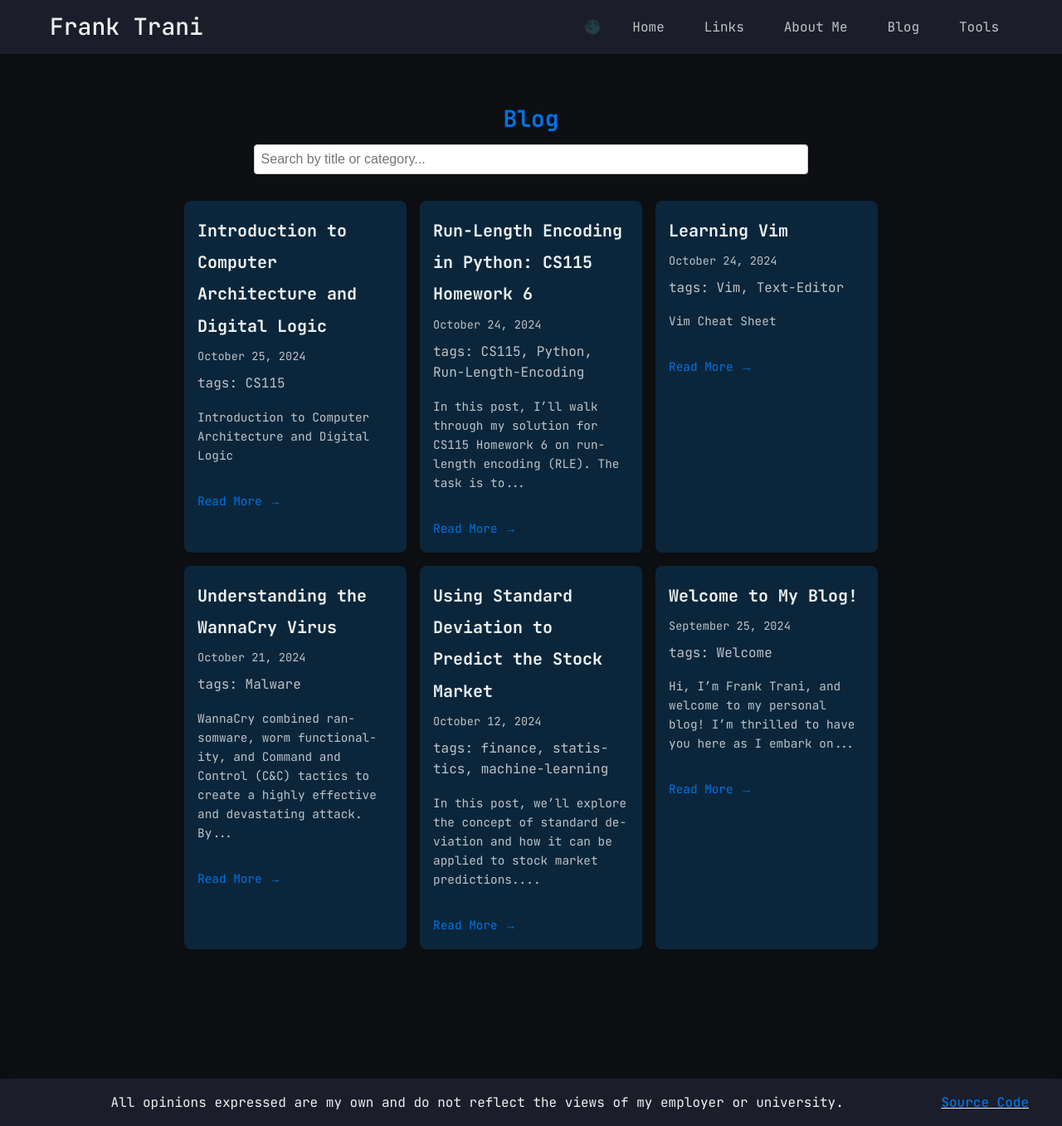
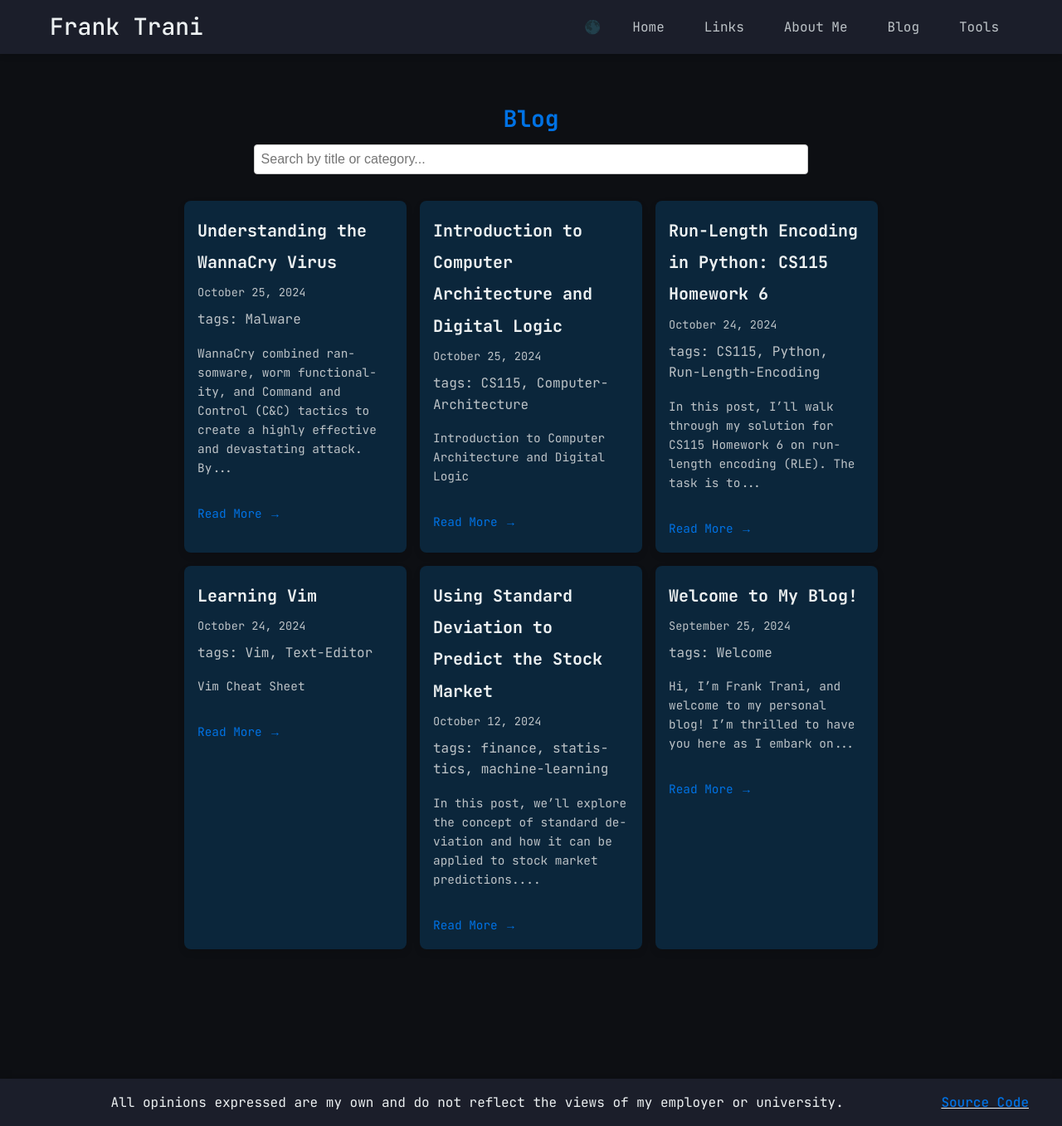
Before and after one commit to FrankTrani/FrankTrani.github.io, a Jekyll site: the page built from blog.html, in a window 1280 px wide and 1357 px high. Shown: the whole window at 83% size. Built offline with Jekyll 4.4.1, drawn with Linux system fonts in a browser that asks for light colours; nearby versions of some CDN libraries.

Commit message:
fixed dates

```diff
--- a/_posts/2024-10-21-Computer-Architecture.md
+++ b/_posts/2024-10-21-Computer-Architecture.md
@@ -2,7 +2,7 @@
 layout: post
 title: "Introduction to Computer Architecture and Digital Logic"
 date: 2024-10-25
-categories: CS115
+categories: CS115 Computer-Architecture
 ---
 
 ## Introduction to Computer Architecture and Digital Logic
--- a/_posts/2024-10-25-Wannacry-Virus.md
+++ b/_posts/2024-10-25-Wannacry-Virus.md
@@ -1,7 +1,7 @@
 ---
 layout: post
 title: "Understanding the WannaCry Virus"
-date: 2024-10-21
+date: 2024-10-25
 categories: Malware
 ---
 
```
